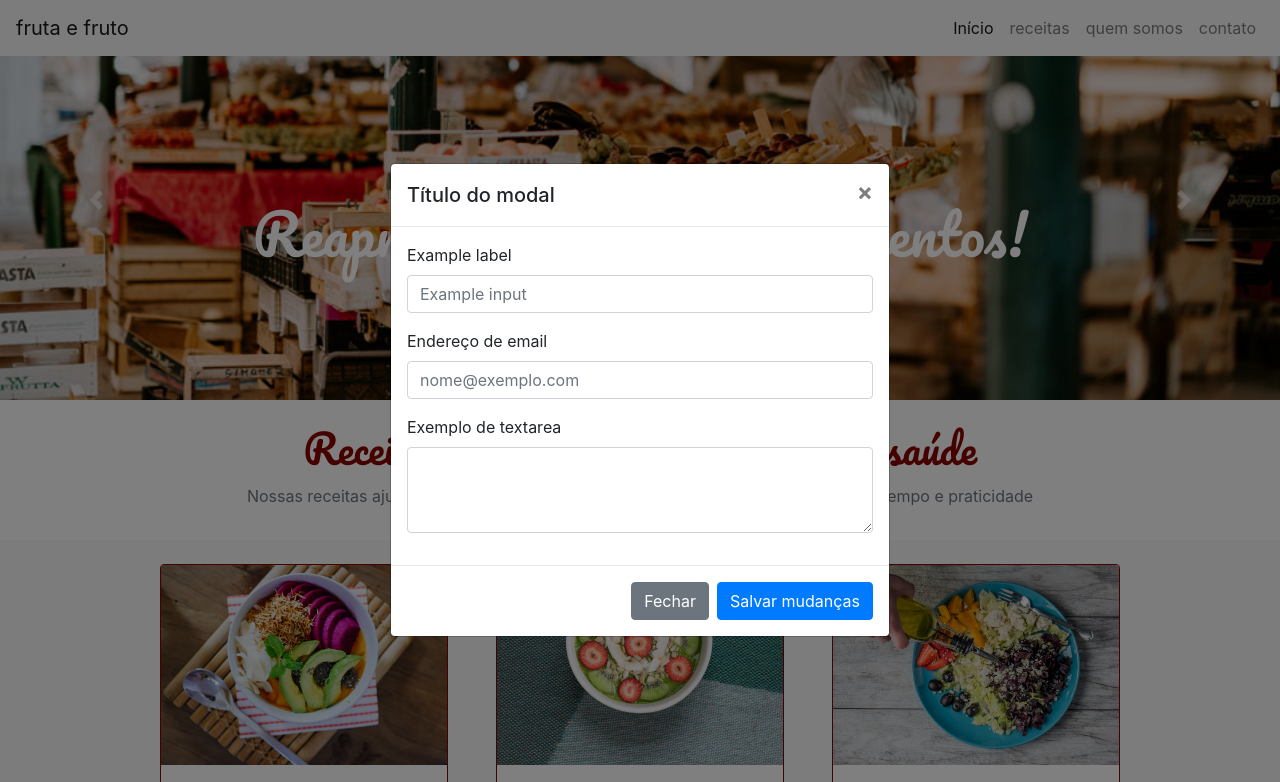
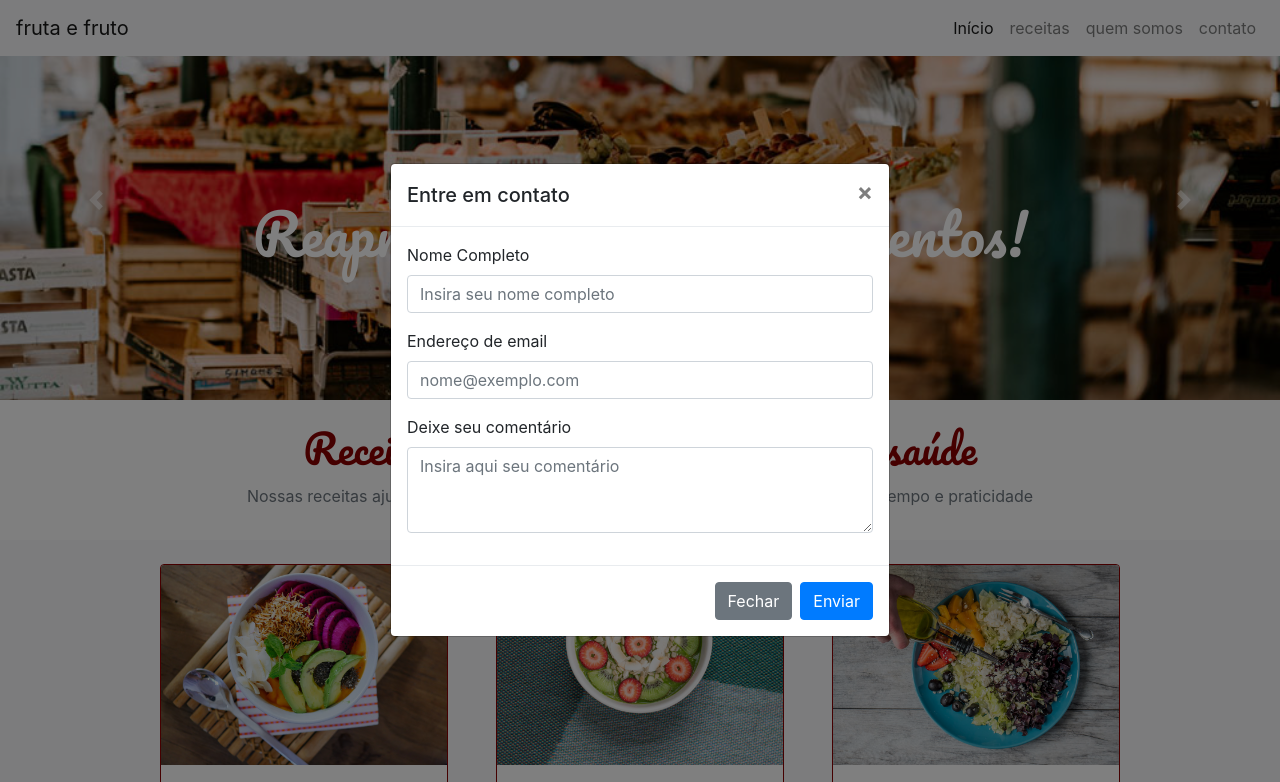
Before and after one commit to mariana-cristina-santos/Cursos-Alura, a plain HTML site: page BOOSTRAP4 _ Criando uma landing page resposiva/index.html in a window 1280 px wide. Both pictures are taken after a click on the link "contato". Shown: the top 782 px of the page. Drawn offline with nearby package versions, Linux system fonts and the light colour scheme.

Commit message:
alterei o textos do formulario do modal e reescrevi os placeholders

```diff
--- a/BOOSTRAP4 _ Criando uma landing page resposiva/index.html
+++ b/BOOSTRAP4 _ Criando uma landing page resposiva/index.html
@@ -141,7 +141,7 @@
   <div class="modal-dialog modal-dialog-centered" role="document">
     <div class="modal-content">
       <div class="modal-header">
-        <h5 class="modal-title" id="TituloModalCentralizado">Título do modal</h5>
+        <h5 class="modal-title" id="TituloModalCentralizado">Entre em contato</h5>
         <button type="button" class="close" data-dismiss="modal" aria-label="Fechar">
           <span aria-hidden="true">&times;</span>
         </button>
@@ -149,8 +149,8 @@
       <div class="modal-body">
         <form>
           <div class="form-group">
-            <label for="formGroupExampleInput">Example label</label>
-            <input type="text" class="form-control" id="formGroupExampleInput" placeholder="Example input">
+            <label for="formGroupExampleInput">Nome Completo</label>
+            <input type="text" class="form-control" id="formGroupExampleInput" placeholder="Insira seu nome completo">
           </div>
           <div class="form-group">
             <label for="exampleFormControlInput1">Endereço de email</label>
@@ -158,14 +158,14 @@
           </div>
 
           <div class="form-group">
-            <label for="exampleFormControlTextarea1">Exemplo de textarea</label>
-            <textarea class="form-control" id="exampleFormControlTextarea1" rows="3"></textarea>
+            <label for="exampleFormControlTextarea1">Deixe seu comentário</label>
+            <textarea class="form-control" id="exampleFormControlTextarea1" placeholder="Insira aqui seu comentário" id="exampleFormControlTextarea"rows="3"></textarea>
           </div>
         </form>
       </div>
       <div class="modal-footer">
         <button type="button" class="btn btn-secondary" data-dismiss="modal">Fechar</button>
-        <button type="button" class="btn btn-primary">Salvar mudanças</button>
+        <button type="button" class="btn btn-primary">Enviar</button>
       </div>
     </div>
   </div>
```
